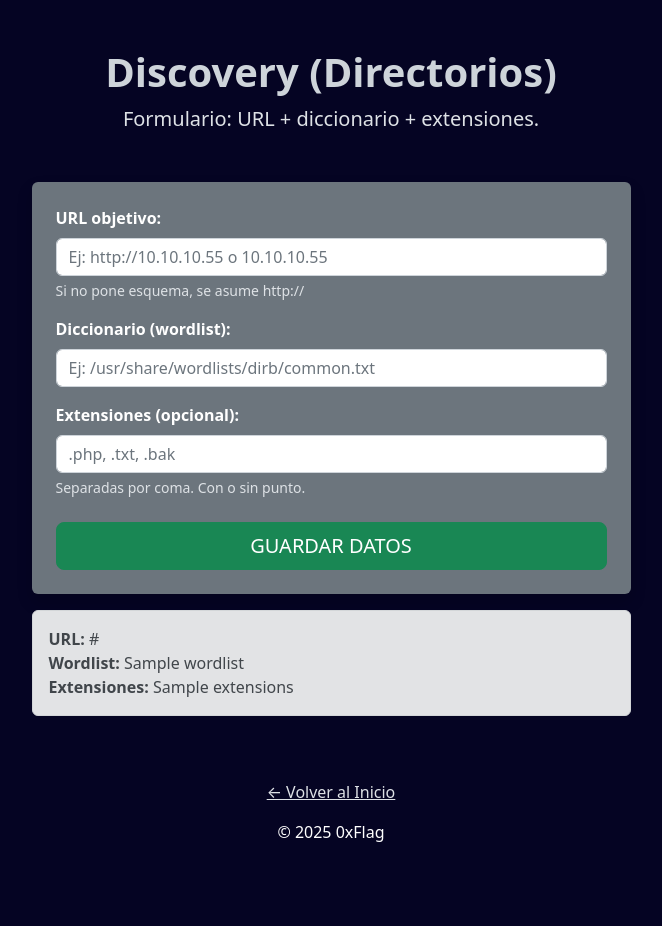
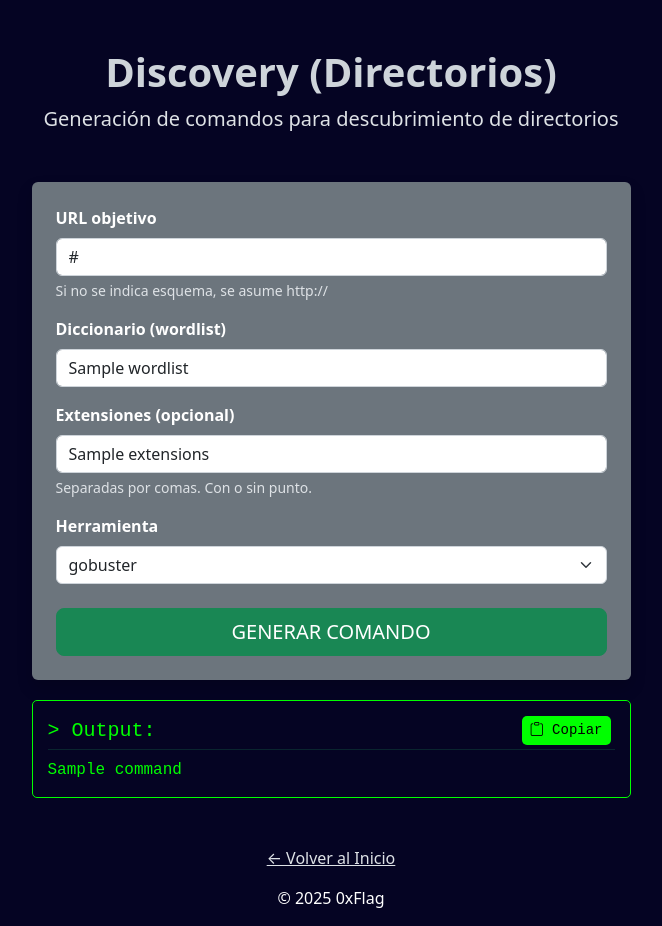
Before and after one commit to Pocahontas2025/0xFlag, a Flask app: template src/templates/discovery.html in a window 1280 px wide. Shown: the part 85-1011 px from the top of the page, without its empty margins (309-971 px from the left). Before the commit the page ends 927 px from the top, so only its background shows below. Run offline with Flask 3, Linux system fonts and the light colour scheme; the template is opened without the code that fills it: most values are stand-ins (such as "Sample title", 1, 10 or a date in 2020); parts of the project's set-up code (start-up, migrations or seed data) failed here and were passed over; some libraries are stand-ins or nearby versions.

Commit message:
SCRUM-39
Se a implementado un formulario en discovery.html para generar comandos de descubrimiento de directorios mediante gobuster, ffuf o dirsearch. Se agregó lógica de backend en main.py y utils.py para validar la entrada, compilar comandos y mostrarlos con la función de copiar al portapapeles. Se mejoraron los comentarios del usuario y la gestión de errores para campos obligatorios e inválidos.

```diff
--- a/main.py
+++ b/main.py
@@ -5,6 +5,8 @@ from utils import get_nics,generate_nmap_command
 from src.config_manager import save_configuration, load_configuration
 import os
 import pickle
+from utils import build_discovery_command
+
 
 def load_tty_procedures():
     with open("tty_procedures.bin", "rb") as f:
@@ -33,30 +35,62 @@ def nmap():
 # Discovery UI
 @app.route('/discovery')
 def discovery():
-    return render_template('discovery.html')
+    return render_template("discovery.html", current={"tool": "gobuster"})
 
 
 # Procesa el formulario de discovery
-@app.route('/generate_discovery', methods=['POST'])
+
+@app.route("/generate_discovery", methods=["POST"])
 def generate_discovery():
-    target_url = request.form.get('target_url', '').strip()
-    wordlist   = request.form.get('wordlist', '').strip()
-    extensions = request.form.get('extensions', '').strip()
+    form = request.form
 
-    if not target_url or not wordlist:
-        return render_template('discovery.html', message="Faltan campos obligatorios.")
+    target_url = (form.get("target_url") or "").strip()
+    wordlist   = (form.get("wordlist") or "").strip()
+    extensions = (form.get("extensions") or "").strip()
+    tool       = (form.get("tool") or "gobuster").strip()
 
+    # Para no perder datos en errores
     current = {
         "target_url": target_url,
         "wordlist": wordlist,
-        "extensions": extensions or "(sin extensiones)"
+        "extensions": extensions,
+        "tool": tool,
     }
 
+    if not target_url or not wordlist:
+        return render_template(
+            "discovery.html",
+            message="URL y wordlist son obligatorios.",
+            current=current
+        )
+
+    try:
+        # Generar comando (NO ejecutar)
+        command = build_discovery_command(
+            tool,
+            target_url,
+            wordlist,
+            extensions
+        )
+
+        # LOG exactamente igual que Nmap
+        logger.save_log(command)
+
+    except ValueError as e:
+        return render_template(
+            "discovery.html",
+            message=f"Entrada inválida: {e}",
+            current=current
+        )
+
     return render_template(
-        'discovery.html',
-        message="Datos recibidos correctamente.",
-        current=current
+        "discovery.html",
+        message="Comando generado correctamente.",
+        current=current,
+        command=command
     )
+
+
 
 
 # -----------------------------------------------------------------------
--- a/src/templates/discovery.html
+++ b/src/templates/discovery.html
@@ -1,63 +1,192 @@
 {% extends "base.html" %}
 
 {% block title %}0xFlag - Discovery{% endblock %}
+
+{% block extra_css %}
+<style>
+    .terminal-output {
+        background-color: #0000;
+        color: #00ff00;
+        font-family: 'Courier New', Courier, monospace;
+        padding: 15px;
+        border-radius: 5px;
+        border: 1px solid #00ff00;
+        margin-top: 20px;
+    }
+
+    .output-header {
+        display: flex;
+        justify-content: space-between;
+        align-items: center;
+        padding-right: 4px;
+    }
+
+    #btn-copiar {
+        background-color: #00ff00;
+        color: #000;
+        border: none;
+        padding: 4px 8px;
+        border-radius: 5px;
+        cursor: pointer;
+        font-size: 14px;
+        transition: background-color 0.2s ease;
+    }
+
+    #btn-copiar:hover {
+        background-color: #00cc00;
+    }
+
+    #btn-copiar.copiado {
+        background-color: #00ccff;
+    }
+</style>
+{% endblock %}
+
 
 {% block content %}
 <div class="container px-5 my-5">
   <div class="text-center text-white mb-5">
     <h1 class="fw-bolder">Discovery (Directorios)</h1>
-    <p class="lead text-white-50">Formulario: URL + diccionario + extensiones.</p>
+    <p class="lead text-white-50">
+      Generación de comandos para descubrimiento de directorios
+    </p>
   </div>
 
   <div class="row justify-content-center">
     <div class="col-lg-7">
+
       <div class="card bg-secondary text-white border-0 shadow">
         <div class="card-body p-4">
 
           <form action="/generate_discovery" method="POST">
 
+            <!-- URL -->
             <div class="mb-3">
-              <label class="form-label fw-bold">URL objetivo:</label>
-              <input type="text" class="form-control" name="target_url"
-                     placeholder="Ej: http://10.10.10.55 o 10.10.10.55" required>
-              <div class="form-text text-white-50">Si no pone esquema, se asume http://</div>
+              <label class="form-label fw-bold">URL objetivo</label>
+              <input
+                type="text"
+                class="form-control"
+                name="target_url"
+                required
+                value="{{ current.target_url if current else '' }}"
+                placeholder="http://10.10.10.55 o 10.10.10.55">
+              <div class="form-text text-white-50">
+                Si no se indica esquema, se asume http://
+              </div>
             </div>
 
+            <!-- Wordlist -->
             <div class="mb-3">
-              <label class="form-label fw-bold">Diccionario (wordlist):</label>
-              <input type="text" class="form-control" name="wordlist"
-                     placeholder="Ej: /usr/share/wordlists/dirb/common.txt" required>
+              <label class="form-label fw-bold">Diccionario (wordlist)</label>
+              <input
+                type="text"
+                class="form-control"
+                name="wordlist"
+                required
+                value="{{ current.wordlist if current else '' }}"
+                placeholder="/usr/share/wordlists/dirb/common.txt">
             </div>
 
+            <!-- Extensiones -->
             <div class="mb-3">
-              <label class="form-label fw-bold">Extensiones (opcional):</label>
-              <input type="text" class="form-control" name="extensions"
-                     placeholder=".php, .txt, .bak">
-              <div class="form-text text-white-50">Separadas por coma. Con o sin punto.</div>
+              <label class="form-label fw-bold">Extensiones (opcional)</label>
+              <input
+                type="text"
+                class="form-control"
+                name="extensions"
+                value="{{ current.extensions if current else '' }}"
+                placeholder=".php, .txt, .bak">
+              <div class="form-text text-white-50">
+                Separadas por comas. Con o sin punto.
+              </div>
+            </div>
+
+            <!-- Tool -->
+            <div class="mb-3">
+              <label class="form-label fw-bold">Herramienta</label>
+              <select class="form-select" name="tool">
+                <option value="gobuster" {% if current and current.tool=='gobuster' %}selected{% endif %}>gobuster</option>
+                <option value="ffuf" {% if current and current.tool=='ffuf' %}selected{% endif %}>ffuf</option>
+                <option value="dirsearch" {% if current and current.tool=='dirsearch' %}selected{% endif %}>dirsearch</option>
+              </select>
             </div>
 
             <div class="d-grid mt-4">
-              <button type="submit" class="btn btn-success btn-lg">GUARDAR DATOS</button>
+              <button type="submit" class="btn btn-success btn-lg">
+                GENERAR COMANDO
+              </button>
             </div>
 
           </form>
-
         </div>
       </div>
 
       {% if message %}
-        <div class="alert alert-info mt-3">{{ message }}</div>
+        <div class="alert alert-info mt-3">
+          {{ message }}
+        </div>
       {% endif %}
 
-      {% if current %}
-        <div class="alert alert-secondary mt-3">
-          <div><b>URL:</b> {{ current.target_url }}</div>
-          <div><b>Wordlist:</b> {{ current.wordlist }}</div>
-          <div><b>Extensiones:</b> {{ current.extensions }}</div>
+      {% if command %}
+        <div class="terminal-output">
+            <div class="output-header">
+                <h5 class="mb-0">&gt; Output:</h5>
+                <button id="btn-copiar" type="button">
+                    <i class="bi bi-clipboard"></i> Copiar
+                </button>
+            </div>
+
+            <hr class="border-success mt-1 mb-2">
+            <p id="output-text" class="mb-0">{{ command }}</p>
         </div>
-      {% endif %}
+        {% endif %}
+
 
     </div>
   </div>
 </div>
 {% endblock %}
+
+{% block extra_js %}
+<script>
+document.addEventListener("DOMContentLoaded", () => {
+    const btn = document.getElementById("btn-copiar");
+    const output = document.getElementById("output-text");
+
+    if (!btn || !output) return;
+
+    btn.addEventListener("click", () => {
+        const textToCopy = output.innerText;
+
+        // Fallback for all browsers/sites
+        const textArea = document.createElement("textarea");
+        textArea.value = textToCopy;
+        // Avoid scrolling to bottom
+        textArea.style.position = "fixed";
+        textArea.style.top = "-9999px";
+        textArea.style.left = "-9999px";
+        document.body.appendChild(textArea);
+        textArea.focus();
+        textArea.select();
+
+        try {
+            const successful = document.execCommand("copy");
+            if (!successful) throw new Error("Copy command failed");
+        } catch (err) {
+            alert("No se pudo copiar al portapapeles. Copia manualmente.");
+        }
+
+        document.body.removeChild(textArea);
+
+        // Show visual feedback
+        btn.classList.add("copiado");
+        btn.innerHTML = '<i class="bi bi-check-lg"></i> Copiado';
+        setTimeout(() => {
+            btn.classList.remove("copiado");
+            btn.innerHTML = '<i class="bi bi-clipboard"></i> Copiar';
+        }, 1500);
+    });
+});
+</script>
+
+{% endblock %}
--- a/utils.py
+++ b/utils.py
@@ -2,6 +2,10 @@
 # ------------ FUNCIONES UTILES EN LA EJECUCION DEL PROGRAMA ------------
 import psutil
 import socket
+import shlex
+from urllib.parse import urlparse
+
+SUPPORTED_TOOLS = {"gobuster", "ffuf", "dirsearch"}
 
 def generate_nmap_command(ip, scan_type):
     if not ip:
@@ -23,3 +27,92 @@ def get_nics():
             if addr.family == socket.AF_INET:
                 nics[iface] = addr.address
     return nics
+
+
+def normalize_url(raw: str) -> str:
+    """
+    Acepta:
+      - 10.10.10.10
+      - http://10.10.10.10
+      - https://example.com
+    Devuelve siempre URL con esquema.
+    """
+    raw = (raw or "").strip()
+    if not raw:
+        return ""
+
+    if "://" not in raw:
+        raw = "http://" + raw
+
+    # validación mínima para no generar comandos basura
+    parsed = urlparse(raw)
+    if not parsed.scheme or not parsed.netloc:
+        return ""
+    return raw
+
+
+def parse_extensions(raw: str) -> list[str]:
+    """
+    Entrada: ".php, txt, .bak"
+    Salida:  ["php", "txt", "bak"]   (sin puntos, sin duplicados)
+    """
+    raw = (raw or "").strip()
+    if not raw:
+        return []
+
+    parts = [p.strip() for p in raw.split(",") if p.strip()]
+    cleaned: list[str] = []
+    seen = set()
+
+    for p in parts:
+        if p.startswith("."):
+            p = p[1:]
+        p = p.strip().lower()
+        if p and p not in seen:
+            cleaned.append(p)
+            seen.add(p)
+
+    return cleaned
+
+
+def q(value: str) -> str:
+    """Quote seguro para mostrar comandos (no se ejecuta)."""
+    return shlex.quote(value)
+
+
+def build_discovery_command(tool: str, target_url: str, wordlist: str, extensions_raw: str = "") -> str:
+    """
+    Genera el comando como texto. NO ejecuta.
+    """
+    tool = (tool or "").strip().lower()
+    if tool not in SUPPORTED_TOOLS:
+        raise ValueError(f"Herramienta no soportada: {tool}")
+
+    url = normalize_url(target_url)
+    if not url:
+        raise ValueError("URL inválida.")
+
+    wordlist = (wordlist or "").strip()
+    if not wordlist:
+        raise ValueError("Wordlist vacía.")
+
+    exts = parse_extensions(extensions_raw)
+
+    if tool == "gobuster":
+        cmd = f"gobuster dir -u {q(url)} -w {q(wordlist)}"
+        if exts:
+            cmd += f" -x {q(','.join(exts))}"
+        return cmd
+
+    if tool == "ffuf":
+        fuzz_url = url if "FUZZ" in url else url.rstrip("/") + "/FUZZ"
+        cmd = f"ffuf -u {q(fuzz_url)} -w {q(wordlist)}"
+        if exts:
+            cmd += f" -e {q(','.join('.' + e for e in exts))}"
+        return cmd
+
+    # dirsearch
+    cmd = f"dirsearch -u {q(url)} -w {q(wordlist)}"
+    if exts:
+        cmd += f" -e {q(','.join(exts))}"
+    return cmd
```
Also changed, not shown: 1 other file.
